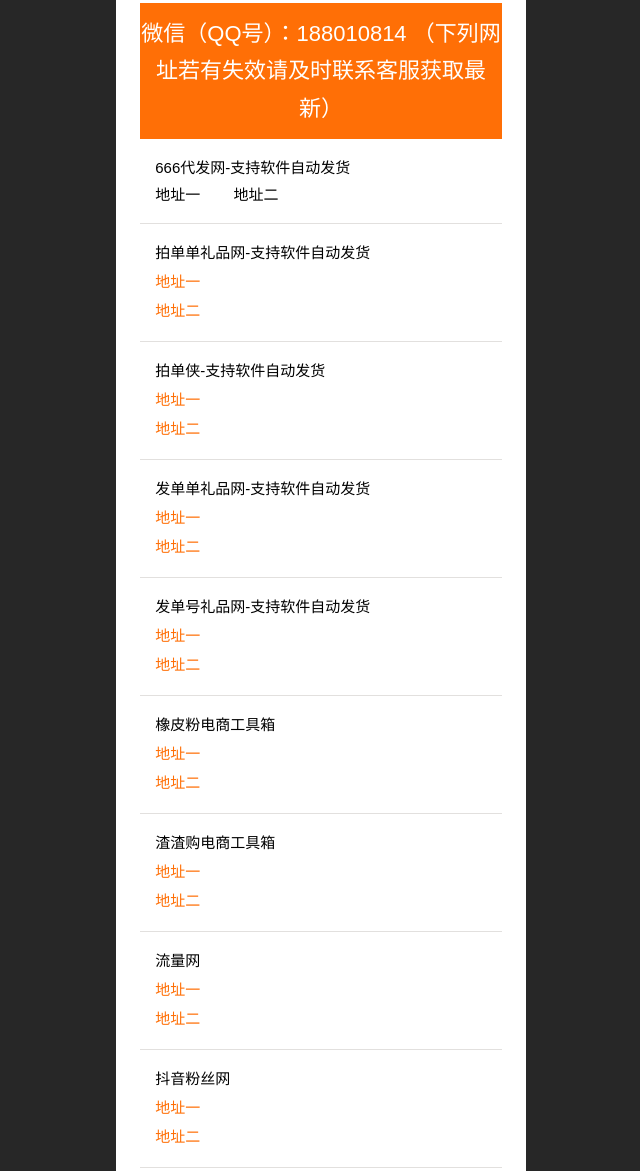
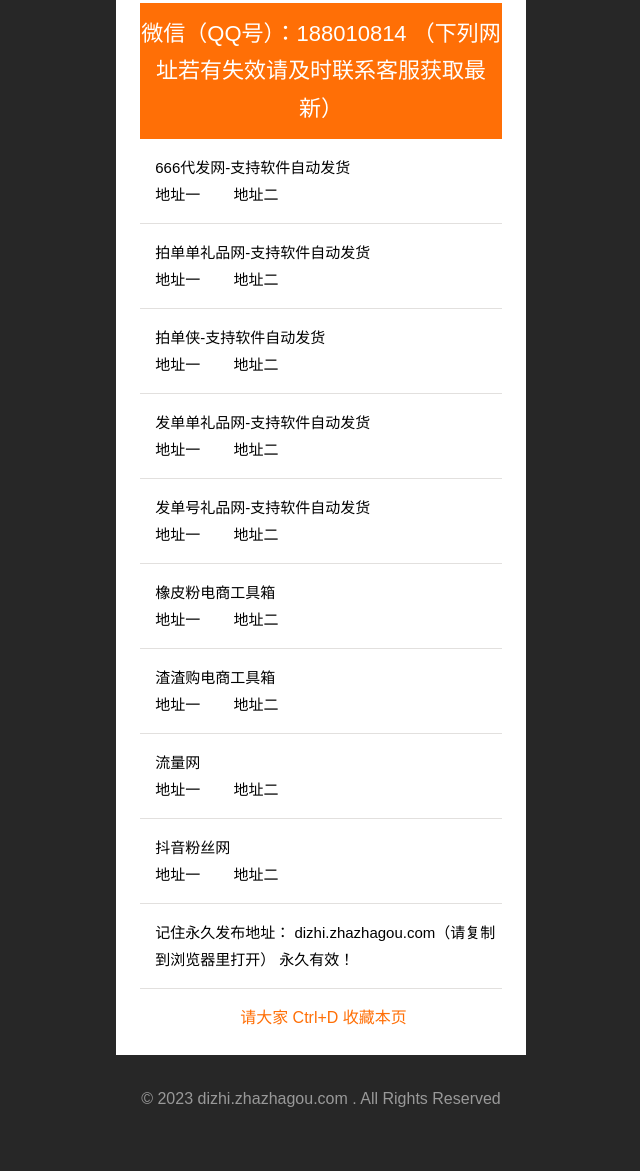
Before and after one commit to bin668/dizhi, a plain HTML site: page index.html in a window 1280 px wide. Shown: the part 169-1340 px from the top of the page, without its empty margins (319-959 px from the left). Drawn offline with Linux system fonts and the light colour scheme.

Commit message:
Update index.html

```diff
--- a/index.html
+++ b/index.html
@@ -17,14 +17,14 @@
       <h2> 微信（QQ号）：188010814 （下列网址若有失效请及时联系客服获取最新）</h2>
       <ul>
         <li> 666代发网-支持软件自动发货<br><a href="http://www.666daifa.com" target="_blank">地址一 &nbsp&nbsp&nbsp&nbsp&nbsp&nbsp <a href="http://60.188.59.89:790" target="_blank">地址二</li>
-        <li> 拍单单礼品网-支持软件自动发货 <a href="https://ibohu.cn" target="_blank"><i>地址一</i></a><a href="https://ibohu.cn" target="_blank"><i>地址二</i></a></li>
-        <li> 拍单侠-支持软件自动发货 <a href="https://ibohu.cn" target="_blank"><i>地址一</i></a><a href="https://ibohu.cn" target="_blank"><i>地址二</i></a></li>
-        <li> 发单单礼品网-支持软件自动发货 <a href="https://ibohu.cn" target="_blank"><i>地址一</i></a><a href="https://ibohu.cn" target="_blank"><i>地址二</i></a></li>
-        <li> 发单号礼品网-支持软件自动发货 <a href="https://ibohu.cn" target="_blank"><i>地址一</i></a><a href="https://ibohu.cn" target="_blank"><i>地址二</i></a></li>
-        <li> 橡皮粉电商工具箱 <a href="https://ibohu.cn" target="_blank"><i>地址一</i></a><a href="https://ibohu.cn" target="_blank"><i>地址二</i></a></li>
-        <li> 渣渣购电商工具箱 <a href="https://ibohu.cn" target="_blank"><i>地址一</i></a><a href="https://ibohu.cn" target="_blank"><i>地址二</i></a></li>
-        <li> 流量网 <a href="https://ibohu.cn" target="_blank"><i>地址一</i></a><a href="https://ibohu.cn" target="_blank"><i>地址二</i></a></li>
-        <li> 抖音粉丝网 <a href="https://ibohu.cn" target="_blank"><i>地址一</i></a><a href="https://ibohu.cn" target="_blank"><i>地址二</i></a></li>
+        <li> 拍单单礼品网-支持软件自动发货<br><a href="http://www.666daifa.com" target="_blank">地址一 &nbsp&nbsp&nbsp&nbsp&nbsp&nbsp <a href="http://60.188.59.89:790" target="_blank">地址二</li>
+        <li> 拍单侠-支持软件自动发货<br><a href="http://www.666daifa.com" target="_blank">地址一 &nbsp&nbsp&nbsp&nbsp&nbsp&nbsp <a href="http://60.188.59.89:790" target="_blank">地址二</li>
+        <li> 发单单礼品网-支持软件自动发货<br><a href="http://www.666daifa.com" target="_blank">地址一 &nbsp&nbsp&nbsp&nbsp&nbsp&nbsp <a href="http://60.188.59.89:790" target="_blank">地址二</li>
+        <li> 发单号礼品网-支持软件自动发货<br><a href="http://www.666daifa.com" target="_blank">地址一 &nbsp&nbsp&nbsp&nbsp&nbsp&nbsp <a href="http://60.188.59.89:790" target="_blank">地址二</li>
+        <li> 橡皮粉电商工具箱<br><a href="http://www.666daifa.com" target="_blank">地址一 &nbsp&nbsp&nbsp&nbsp&nbsp&nbsp <a href="http://60.188.59.89:790" target="_blank">地址二</li>
+        <li> 渣渣购电商工具箱<br><a href="http://www.666daifa.com" target="_blank">地址一 &nbsp&nbsp&nbsp&nbsp&nbsp&nbsp <a href="http://60.188.59.89:790" target="_blank">地址二</li>
+        <li> 流量网<br><a href="http://www.666daifa.com" target="_blank">地址一 &nbsp&nbsp&nbsp&nbsp&nbsp&nbsp <a href="http://60.188.59.89:790" target="_blank">地址二</li>
+        <li> 抖音粉丝网<br><a href="http://www.666daifa.com" target="_blank">地址一 &nbsp&nbsp&nbsp&nbsp&nbsp&nbsp <a href="http://60.188.59.89:790" target="_blank">地址二</li>
         <li> 记住永久发布地址： <a href="https://dizhi.zhazhagou.com" target="_blank">dizhi.zhazhagou.com（请复制到浏览器里打开） 永久有效！</li>
       </ul>
       <p>请大家 Ctrl+D 收藏本页</a></p>
```
